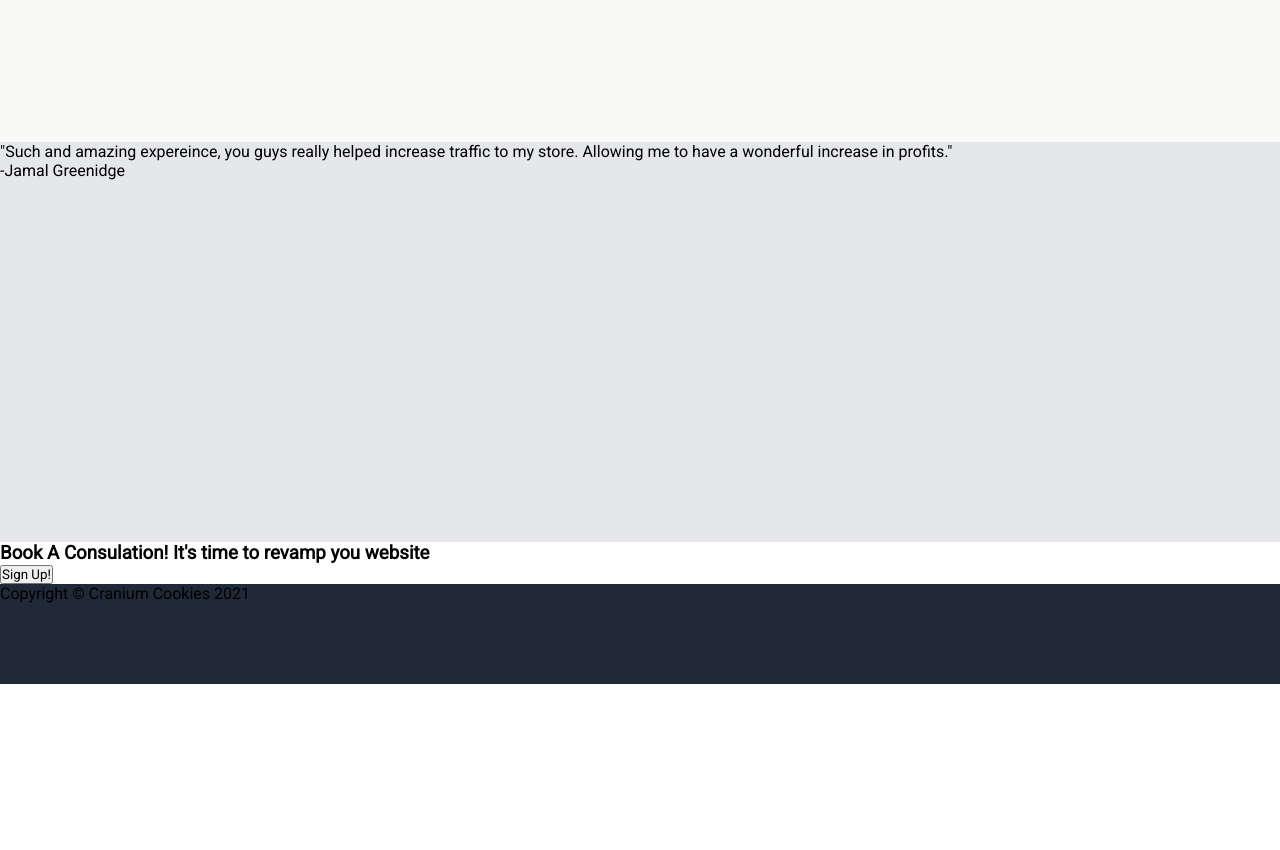
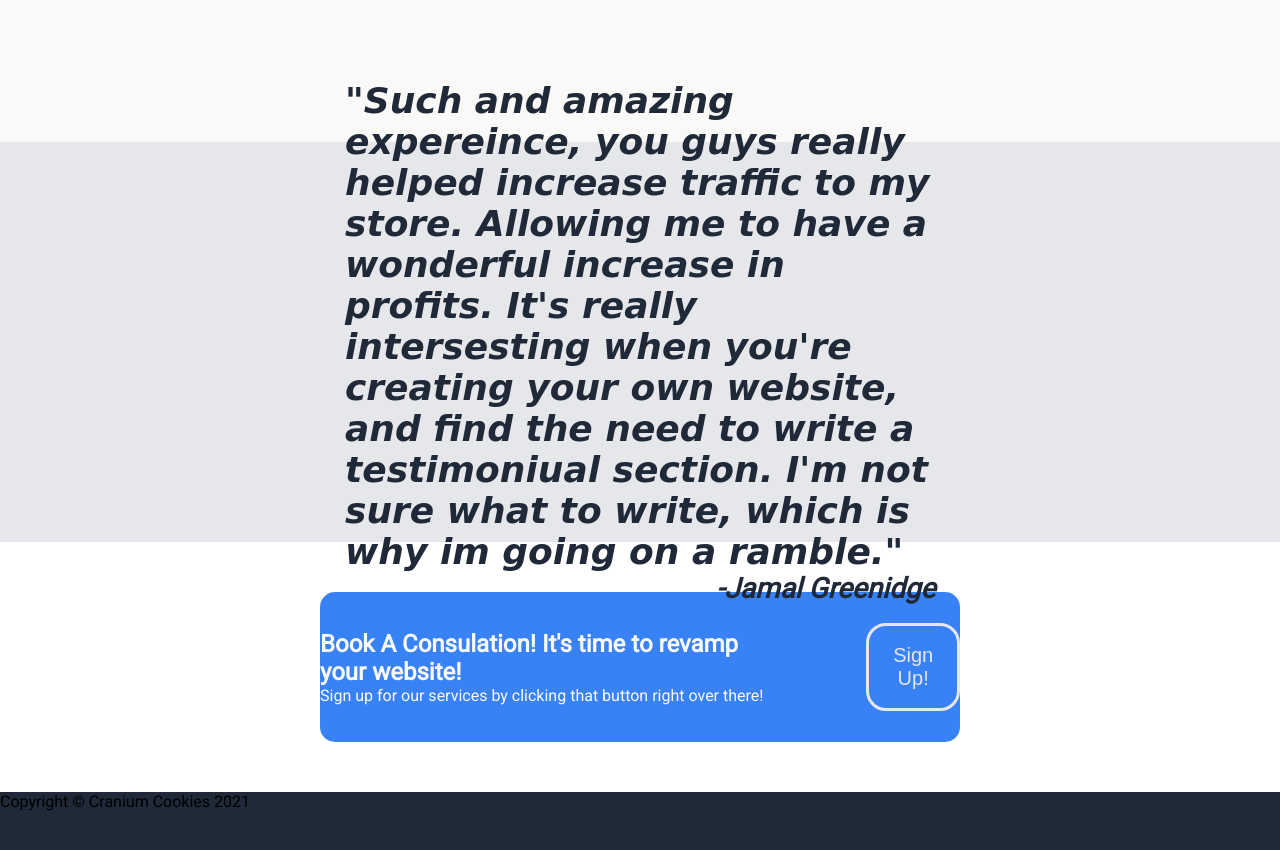
Before and after one commit to MalGreenidge/Landing_Page, a plain HTML site: page index.html in a window 1280 px wide. Shown: the part 928-1778 px from the top of the page. Before the commit the page ends 1612 px from the top, so only its background shows below. Drawn offline with Linux system fonts and the light colour scheme; a web font is replaced by a local one.

Commit message:
styles testimonial & CTA section

```diff
--- a/index.html
+++ b/index.html
@@ -53,13 +53,20 @@
         </section>
         <!-- Testimonial Section -->
         <section id="testimonials">
-            <p>"Such and amazing expereince, you guys really helped increase traffic to my store. Allowing me to have a wonderful increase in profits."</p>
-            <aside>-Jamal Greenidge</aside>
+            <div class="quote">
+                <p>"Such and amazing expereince, you guys really helped increase traffic to my store. Allowing me to have a wonderful increase in profits. It's really intersesting when you're creating your own website, and find the need to write a testimoniual section. I'm not sure what to write, which is why im going on a ramble."</p>
+                <aside>-Jamal Greenidge</aside>
+            </div>
         </section>
         <!-- CTA -->
         <section id="cta">
-            <h3>Book A Consulation! It's time to revamp you website</h3>
-            <button type="button">Sign Up!</button>
+            <div class="cta-info">
+                <h2>Book A Consulation! It's time to revamp your website!</h2>
+                <p>Sign up for our services by clicking that button right over there!</p>
+            </div>
+            <div class="cta-button">
+                <button type="button">Sign Up!</button>
+            </div>
         </section>
     </main>
     <!-- Footer -->
--- a/resources/css/main.css
+++ b/resources/css/main.css
@@ -1,15 +1,20 @@
 /* GOOGLE FONTS */
-@import url('https://fonts.googleapis.com/css2?family=Press+Start+2P&family=Roboto&display=swap');
+@import url('https://fonts.googleapis.com/css2?family=Arima+Madurai:wght@100&family=Press+Start+2P&family=Roboto&display=swap');
 
 /* CSS Reset */
 * {
     margin: 0;
     padding: 0;
     box-sizing: border-box;
+
+}
+
+/* General Styling */
+
+body {
     font-family: 'Roboto', sans-serif;
 }
 
-/* General Styling */
 #hero, footer, header {
     background: #1f2937;
 }
@@ -119,9 +124,53 @@ h1 {
 #testimonials {
     background-color: #E5E7EB;
     height: 400px;
+    font-size: 36px;
+    font-family: 'Arima Madurai', cursive;
+    font-style: italic;
+    font-weight: 600;
+    color: #1f2937;
+    display: flex;
+    flex-direction: column;
+    justify-content: center;
+    align-items: center;
+    padding: 50px;
+}
+
+.quote {
+    width: 50%;
+}
+
+#testimonials aside {
+    font-family: 'Roboto';
+    font-size: 28px;
+    float: right;
+
 }
 
 /* CTA Section */
+#cta {
+    background: #3882f6;
+    color: #f9faf8;
+    height: 150px;
+    width: 50%;
+    display: flex;
+    justify-content: center;
+    align-items: center;
+    gap: 100px;
+    margin: 0 auto;
+    margin-top: 50px;
+    margin-bottom: 50px;
+    border-radius: 15px;
+}
+
+.cta-button button {
+    background: #3882f6;
+    color: #e5e7eb;
+    font-size: 20px;
+    padding: 18px;
+    border: #e5e7eb solid;
+    border-radius: 20px;
+}
 
 /* Footer Section */
 footer {
```
